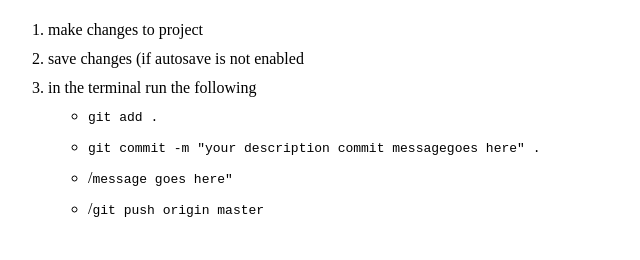
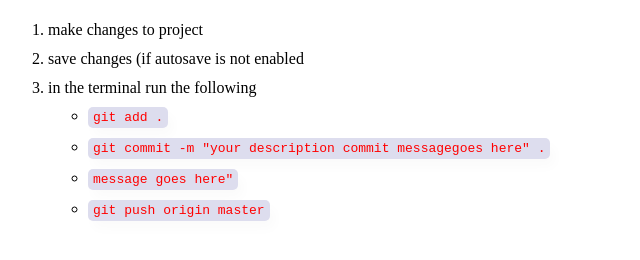
Before and after one commit to drholmesgit/1_repo, a plain HTML site: page index.html in a window 1280 px wide. Shown: the whole page, without its empty margins (0-640 px from the left). Drawn offline with Linux system fonts and the light colour scheme.

Commit message:
this is instructions for initial git workflow

```diff
--- a/index.html
+++ b/index.html
@@ -9,7 +9,7 @@
     li{
         line-height:1.8em;
     }
-    .code {
+    code {
         padding:3px 5px;
         background-color: #dde;
         color: #f00;
@@ -28,8 +28,8 @@
             <li> <code>git add .</code></li>
             <li>
             <code>git commit -m "your description commit messagegoes here" .</code></li>
-            <li>/<code>message goes here"</code></li>
-            <li>/<code>git push origin master</code></li>
+            <li><code>message goes here"</code></li>
+            <li><code>git push origin master</code></li>
         </ul>
     </li>
     </ol>
```
